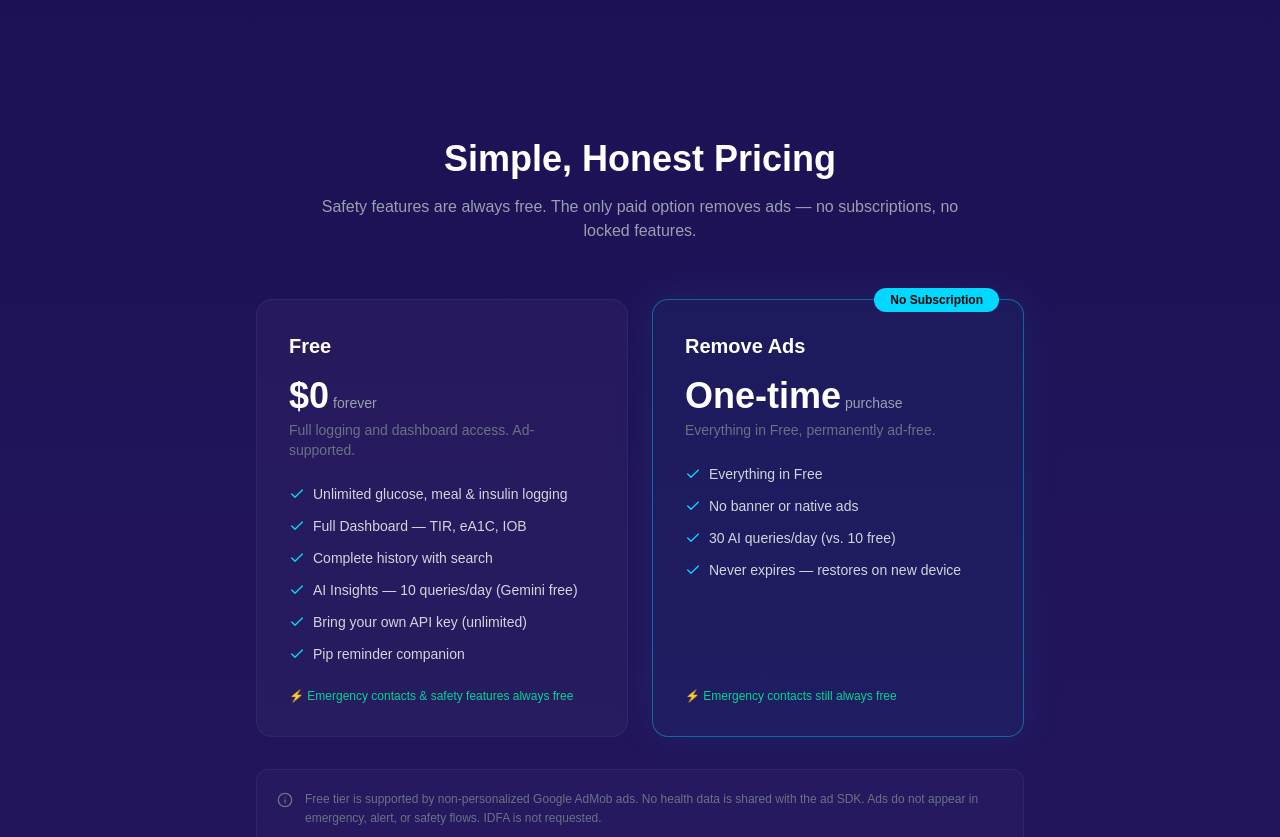
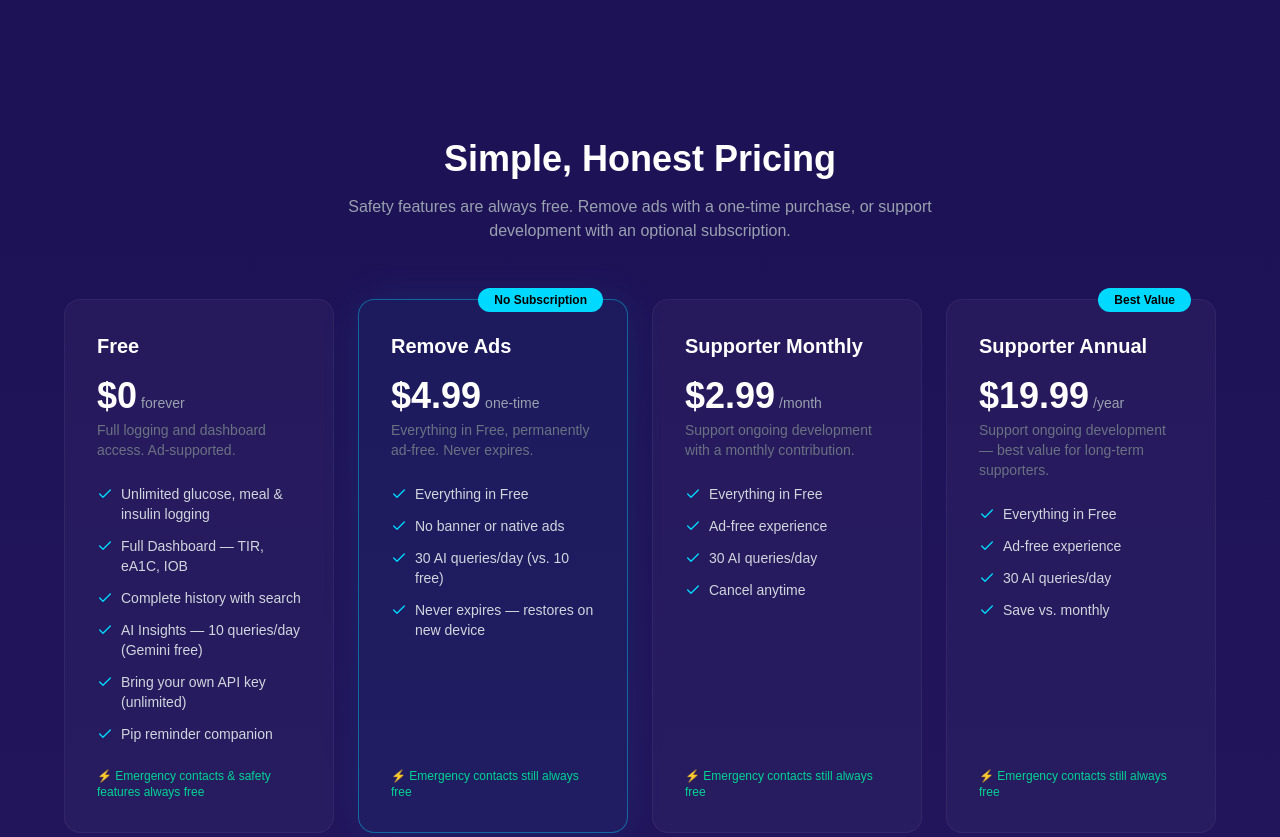
Before and after one commit to bonaccivfx/BonacciPortfolio, a Next.js app: page /glucose-compass in a window 1280 px wide. Shown: the part 3040-3877 px from the top of the page. Built offline with nearby package versions, Linux system fonts and the light colour scheme.

Commit message:
feat: add Remove Ads price 4.99, Supporter Monthly 2.99, Supoorter Annual 19.99 to pricing

```diff
--- a/src/app/glucose-compass/page.tsx
+++ b/src/app/glucose-compass/page.tsx
@@ -115,9 +115,9 @@ const pricingTiers = [
   },
   {
     name: "Remove Ads",
-    price: "One-time",
-    period: "purchase",
-    description: "Everything in Free, permanently ad-free.",
+    price: "$4.99",
+    period: "one-time",
+    description: "Everything in Free, permanently ad-free. Never expires.",
     features: [
       "Everything in Free",
       "No banner or native ads",
@@ -127,6 +127,36 @@ const pricingTiers = [
     safetyNote: "Emergency contacts still always free",
     highlighted: true,
     badge: "No Subscription",
+  },
+  {
+    name: "Supporter Monthly",
+    price: "$2.99",
+    period: "/month",
+    description: "Support ongoing development with a monthly contribution.",
+    features: [
+      "Everything in Free",
+      "Ad-free experience",
+      "30 AI queries/day",
+      "Cancel anytime",
+    ],
+    safetyNote: "Emergency contacts still always free",
+    highlighted: false,
+    badge: null,
+  },
+  {
+    name: "Supporter Annual",
+    price: "$19.99",
+    period: "/year",
+    description: "Support ongoing development — best value for long-term supporters.",
+    features: [
+      "Everything in Free",
+      "Ad-free experience",
+      "30 AI queries/day",
+      "Save vs. monthly",
+    ],
+    safetyNote: "Emergency contacts still always free",
+    highlighted: false,
+    badge: "Best Value",
   },
 ];
 
@@ -346,16 +376,16 @@ export default function GlucoseCompassPage() {
 
       {/* ── Section 5: Pricing ───────────────────────────────── */}
       <section className="px-6 py-20 lg:py-28">
-        <div className="mx-auto max-w-3xl">
+        <div className="mx-auto max-w-6xl">
           <h2 className="mb-4 text-center text-3xl font-bold sm:text-4xl">
             Simple, Honest Pricing
           </h2>
           <p className="mx-auto mb-14 max-w-2xl text-center text-gray-400">
-            Safety features are always free. The only paid option removes ads —
-            no subscriptions, no locked features.
+            Safety features are always free. Remove ads with a one-time
+            purchase, or support development with an optional subscription.
           </p>
 
-          <div className="grid gap-6 sm:grid-cols-2">
+          <div className="grid gap-6 sm:grid-cols-2 lg:grid-cols-4">
             {pricingTiers.map((tier) => (
               <div
                 key={tier.name}
```
